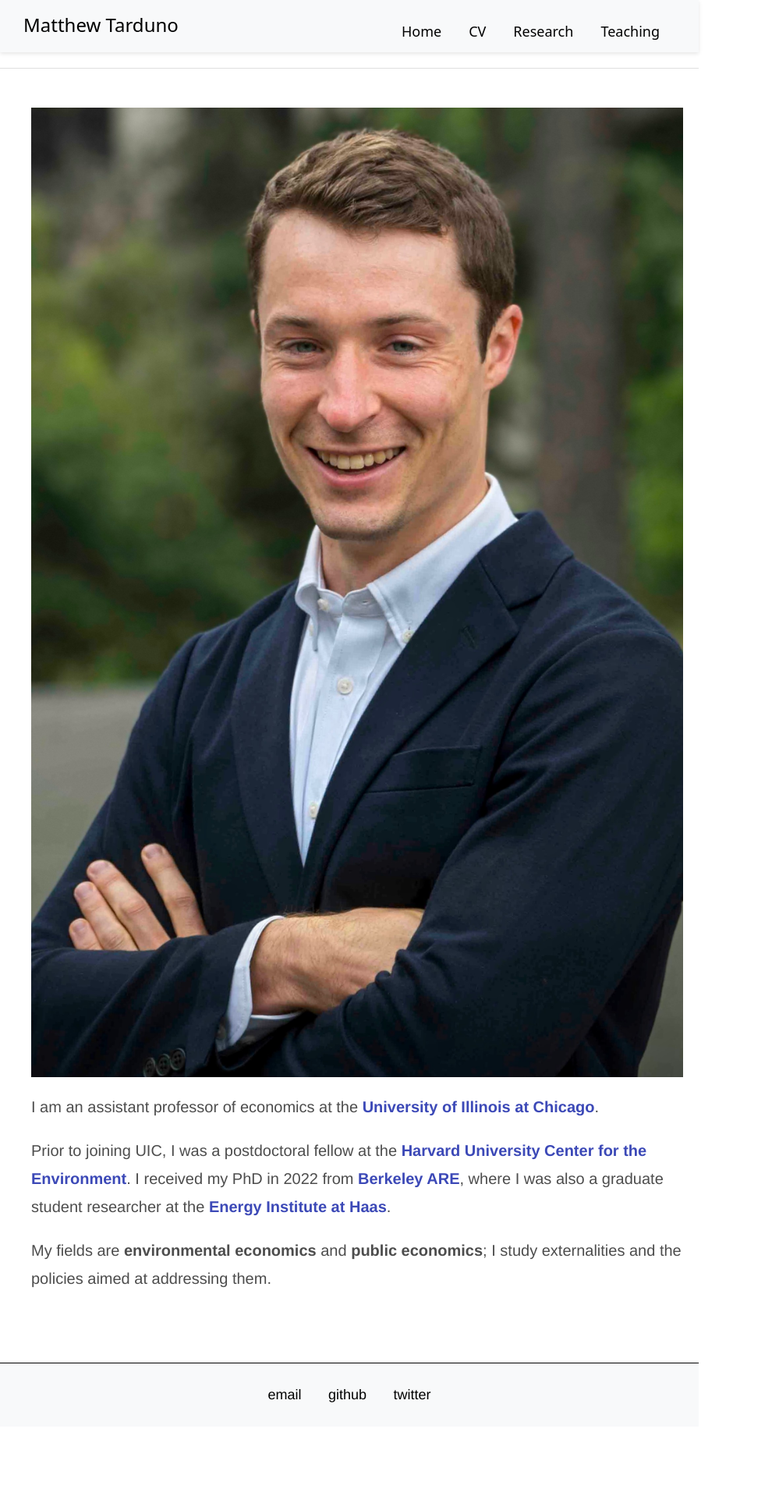
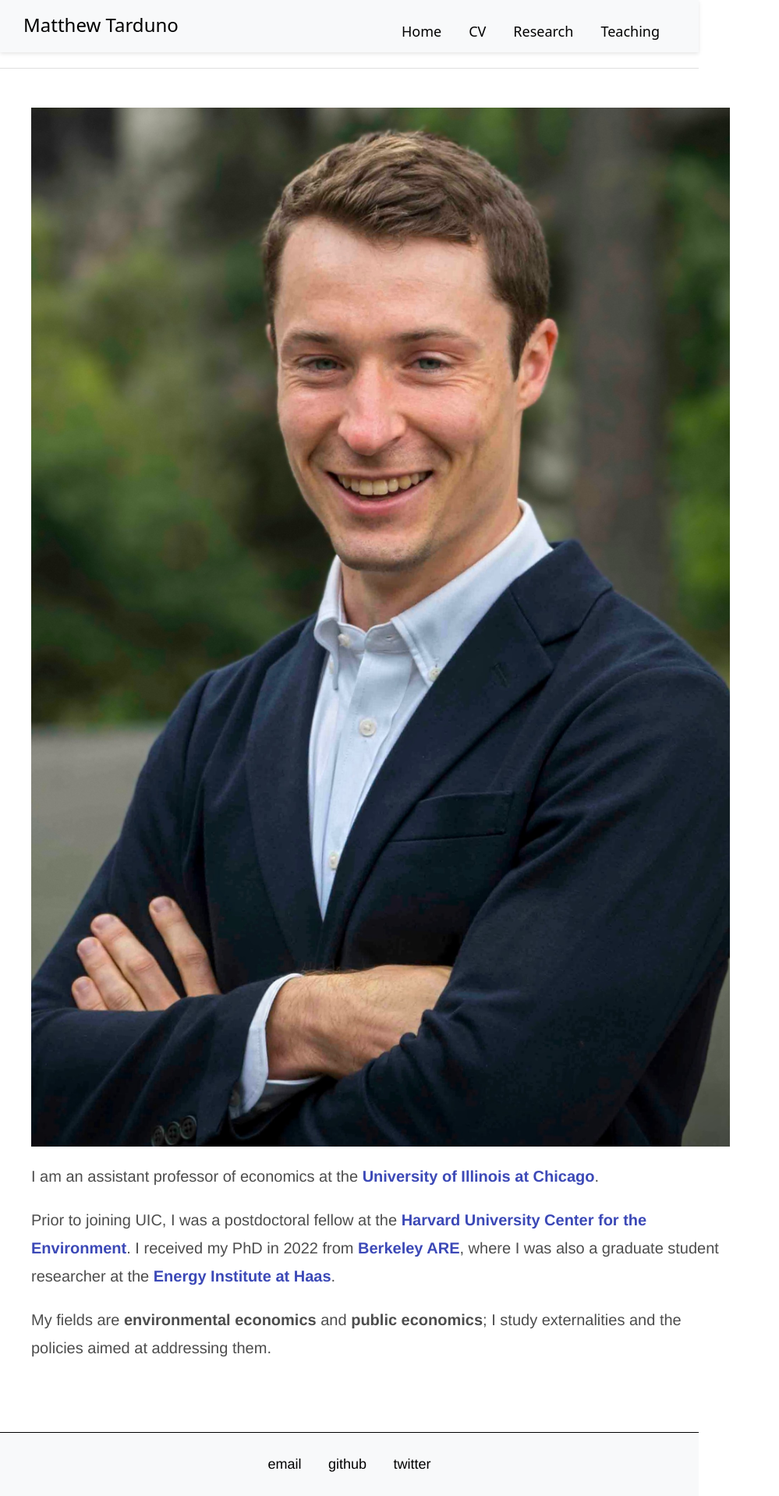
Before and after one commit to Matt-Tarduno/Matt-Tarduno.github.io, a Jekyll site: the page built from mobile/index.html, in a window 1280 px wide. Shown: the whole page at 78% size, without its empty margins (0-999 px from the left). Built offline with Jekyll 4.4.1, drawn with Linux system fonts in a browser that asks for light colours; before the commit the page ends 1829 px from its top, so only the background shows below that.

Commit message:
Update mobile.html

```diff
--- a/_layouts/mobile.html
+++ b/_layouts/mobile.html
@@ -17,12 +17,12 @@
 
       .topnav {
         background-color: #f8f9fa;
-        padding: 15px 30px; /* Adjusted padding for a wider navigation bar */
+        padding: 15px 30px;
         box-shadow: 0 2px 5px rgba(0, 0, 0, 0.1);
       }
 
       .topnav a {
-        font-size: 20px; /* Smaller header text */
+        font-size: 20px;
         font-family: 'Noto Sans', sans-serif;
         font-weight: 400;
         color: black;
@@ -45,15 +45,17 @@
         border-top: 1px solid #e0e0e0;
       }
 
-      .container {
-        max-width: 1200px; /* Increased container width */
-        margin: 0 auto;
-        padding: 30px; /* Increased padding for more comfortable space */
+      /* Main content area */
+      .main-content {
+        width: 100%; /* Use the full width of the screen */
+        padding: 30px; /* Add padding for spacing around content */
+        max-width: 1200px; /* Restrict width to 1200px for large screens */
+        margin: 0 auto; /* Center the content */
       }
 
       footer {
         background-color: #f8f9fa;
-        padding: 30px; /* Padding around footer */
+        padding: 30px;
         text-align: center;
         margin-top: 40px;
       }
@@ -82,20 +84,20 @@
       /* Responsive design */
       @media screen and (max-width: 768px) {
         .topnav {
-          padding: 15px 25px; /* Padding adjustment for tablets */
+          padding: 15px 25px;
         }
 
         .topnav a {
-          font-size: 18px; /* Smaller font for the header */
+          font-size: 18px;
         }
 
         .topnav-right a {
           font-size: 16px;
         }
 
-        .container {
-          padding: 20px; /* Adjust padding for mobile */
-          max-width: 95%; /* Take up more width on mobile */
+        .main-content {
+          padding: 20px;
+          max-width: 90%; /* Take up more width on mobile */
         }
 
         footer {
@@ -115,18 +117,18 @@
       /* Very small screens */
       @media screen and (max-width: 480px) {
         .topnav {
-          padding: 12px 20px; /* Smaller padding on very small screens */
+          padding: 12px 20px;
         }
 
         .topnav a {
-          font-size: 16px; /* Even smaller font for the header */
+          font-size: 16px;
         }
 
         .topnav-right a {
           font-size: 14px;
         }
 
-        .container {
+        .main-content {
           padding: 15px;
           max-width: 90%; /* Even wider on very small screens */
         }
@@ -158,9 +160,9 @@
 
     <hr>
 
-    <div class="container">
+    <div class="main-content">
       {{ content }}
-    </div><!-- /.container -->
+    </div><!-- /.main-content -->
 
     <footer>
       <ul>
```
